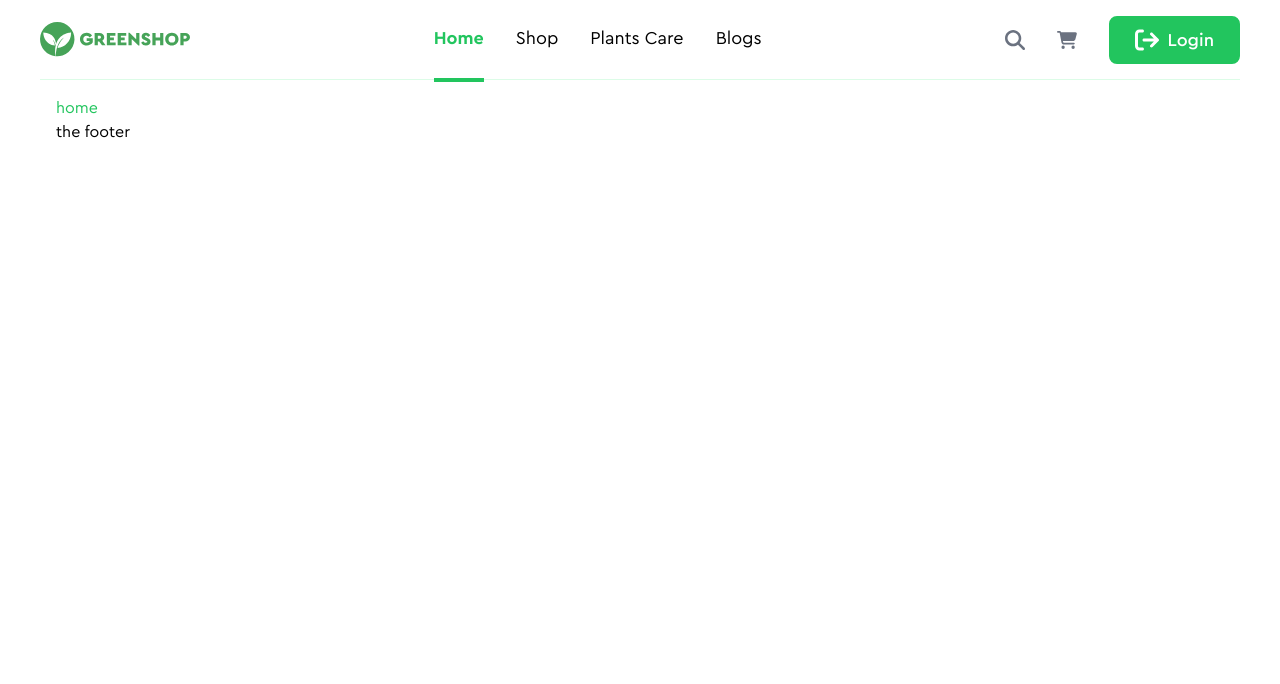
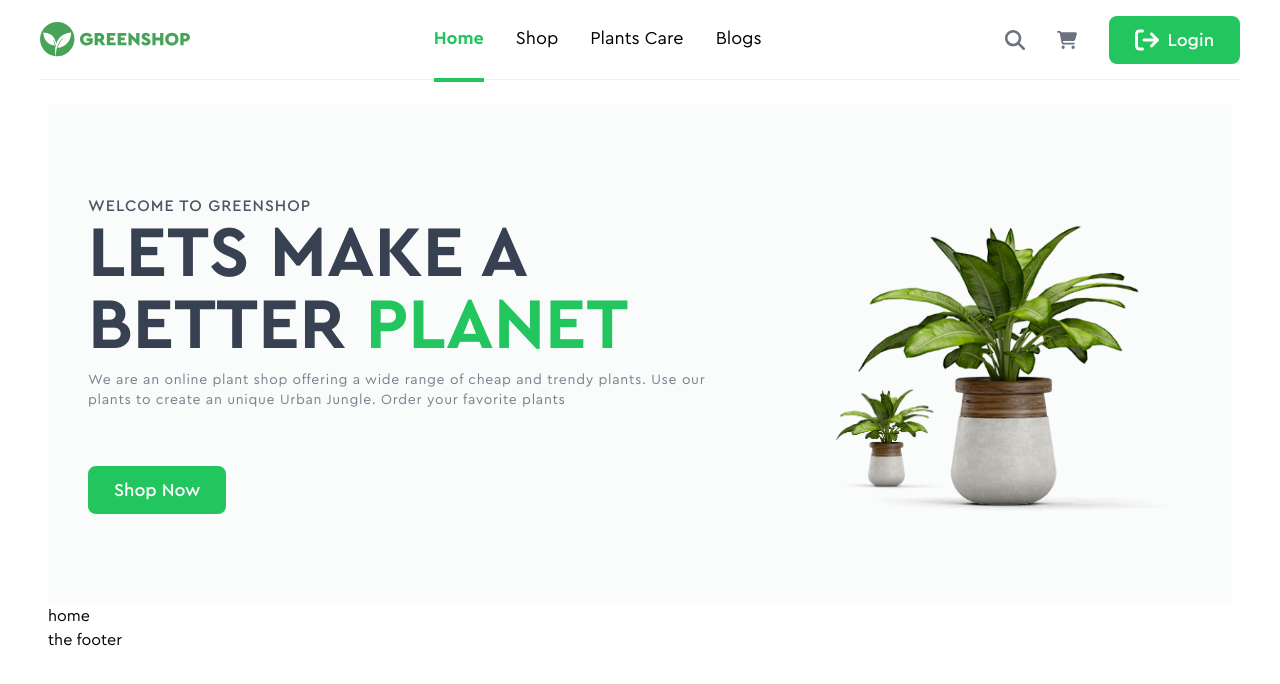
Before and after one commit to Sayidrahmatulloh/flowers-store, a Next.js app: page / in a window 1280 px wide. Shown: the top 684 px of the page. Built offline with nearby package versions, Linux system fonts and the light colour scheme.

Commit message:
main banner & not found components

```diff
--- /dev/null
+++ b/src/app/components/mainBanner.tsx
@@ -0,0 +1,25 @@
+import bannerImg from '@/assets/Banner.png'
+import Button from '@/components/lib/button'
+import Image from 'next/image'
+function MainBanner() {
+  return (
+    <div className='flex h-[500px] w-full items-center bg-gray-50/80 p-10'>
+      <div className='w-2/3'>
+        <span className='mb-4 font-medium uppercase tracking-[1px] text-gray-600'>Welcome to GreenShop</span>
+        <h1 className='mb-2 text-7xl font-bold uppercase text-gray-700'>
+          Lets Make a <br /> Better <span className='text-green-500'>Planet</span>
+        </h1>
+        <p className='mb-14 text-sm tracking-wider text-gray-500/90'>
+          We are an online plant shop offering a wide range of cheap and trendy plants. Use our <br /> plants to create
+          an unique Urban Jungle. Order your favorite plants
+        </p>
+        <Button text={'Shop Now'} isHover={true} />
+      </div>
+      <div className='relative w-1/3'>
+        <Image className='h-full object-cover' src={bannerImg} alt='banner' loading='lazy' height={500} />
+        <Image className='absolute bottom-10 h-32 w-32' src={bannerImg} alt='banner' loading='lazy' />
+      </div>
+    </div>
+  )
+}
+export default MainBanner
--- a/src/app/layout.tsx
+++ b/src/app/layout.tsx
@@ -17,7 +17,7 @@ export default function RootLayout({
   return (
     <html lang='en' className={'scroll-smooth'}>
       <body className={ceraFont.className}>
-        <main className='mx-auto max-w-[1200px] px-4'>
+        <main className='mx-auto max-w-[1200px] p-2'>
           <div className='fixed left-0 top-0 w-full bg-white px-4'>
             <TheHeader />
           </div>
--- /dev/null
+++ b/src/app/not-found.tsx
@@ -0,0 +1,4 @@
+function NotFound() {
+  return <div>not found</div>
+}
+export default NotFound
--- a/src/app/page.tsx
+++ b/src/app/page.tsx
@@ -1,3 +1,9 @@
+import MainBanner from './components/mainBanner'
 export default function Home() {
-  return <div className="text-green-500">home</div>
+  return (
+    <div className=''>
+      <MainBanner />
+      home
+    </div>
+  )
 }
--- a/src/components/lib/button.tsx
+++ b/src/components/lib/button.tsx
@@ -7,7 +7,7 @@ function Button({
   isPrimary = true,
   isHover = true,
 }: {
-  icon: IconProp
+  icon?: IconProp
   text: string
   isPrimary?: boolean
   isHover?: boolean
--- a/src/components/lib/iconButton.tsx
+++ b/src/components/lib/iconButton.tsx
@@ -5,7 +5,7 @@ function IconButton({ icon, hasHoverClass, classes }: { icon: IconProp; hasHover
   return (
     <FontAwesomeIcon
       icon={icon}
-      className={`${classes ? classes : 'size-6'} text-gray-500 ${hasHoverClass && 'hover:text-green-500'}`}
+      className={`${classes ? classes : 'size-6'} text-gray-500 ${hasHoverClass && 'hover:text-green-500'} cursor-pointer`}
     />
   )
 }
--- a/src/components/lib/theHeaderLogo.tsx
+++ b/src/components/lib/theHeaderLogo.tsx
@@ -5,7 +5,7 @@ import Link from 'next/link'
 function TheHeaderLogo() {
   return (
     <Link href='/'>
-      <Image className='cursor-pointer' src={logo} alt='Next.js Logo' width={150} loading='eager' priority />
+      <Image className='cursor-pointer' src={logo} alt='Next.js Logo' width={150} loading='lazy' />
     </Link>
   )
 }
```
Also changed, not shown: src/assets/Banner.png (added), 1 other file (tests, documents, lock files or other folders).
